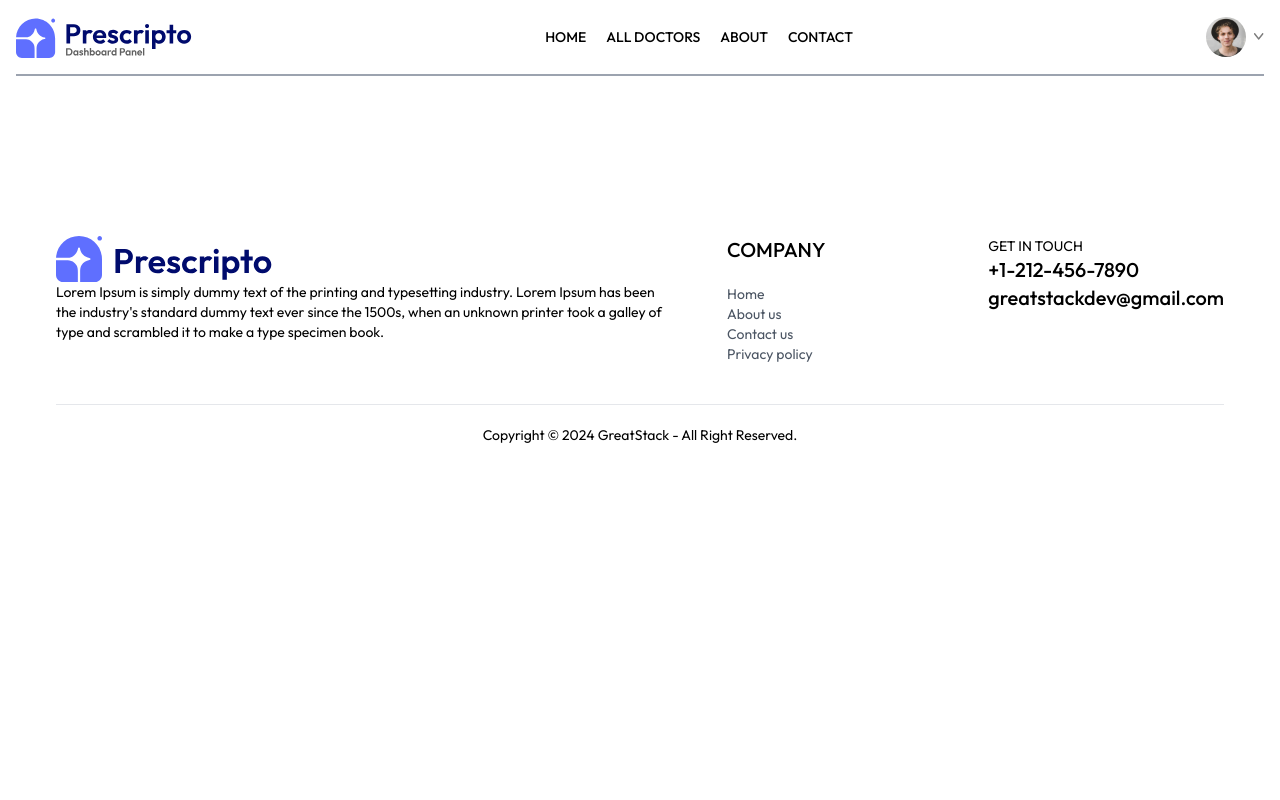
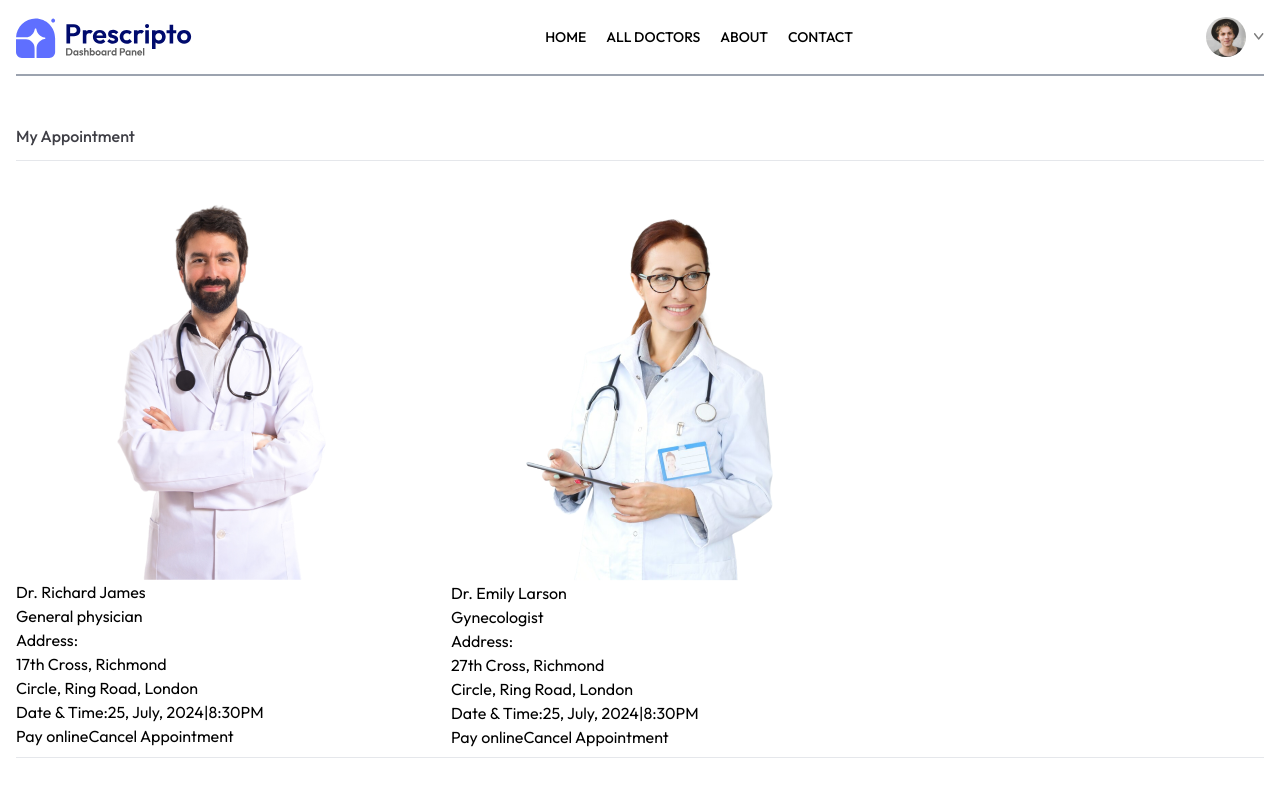
Before and after one commit to biliqis/Hospital_Management_App, a React (Vite) app: page /my-appointments in a window 1280 px wide. Shown: the top 800 px of the page. Built offline with nearby package versions, Linux system fonts and the light colour scheme.

Commit message:
new commit

```diff
--- a/src/pages/MyAppointment.jsx
+++ b/src/pages/MyAppointment.jsx
@@ -1,10 +1,41 @@
-import React from 'react'
+import React, { useContext } from 'react'
+import { AppContext } from '../context/AppContext'
 
 const MyAppointment = () => {
+  const {doctors} = useContext(AppContext)
 
   return (
     <div>
+      <p className='pb-3 mt-12 font-medium text-zinc-700 border-b'>My Appointment</p>
+      <div className='grid grid-cols-[1fr_2fr] gap-4 sm:flex sm:gap-6 py-2 border-b'>
+{doctors.slice(0,2).map((item, index)=>(
+  <div key={index}>
+    <div>
+      <img src={item.image} alt=''/>
 
+    </div>
+
+    <div>
+      <p>{item.name}</p>
+      <p>{item.speciality}</p>
+
+      <p>Address:</p>
+      <p>{item.address.line1}</p>
+      <p>{item.address.line2}</p>
+      <p><span>Date & Time:</span>25, July, 2024|8:30PM</p>
+
+    </div>
+
+    <div></div>
+    <div><button>Pay online</button>
+    <button>Cancel Appointment</button>
+    </div>
+
+
+  </div>
+
+))}
+      </div>
     </div>
   )
 }
```
